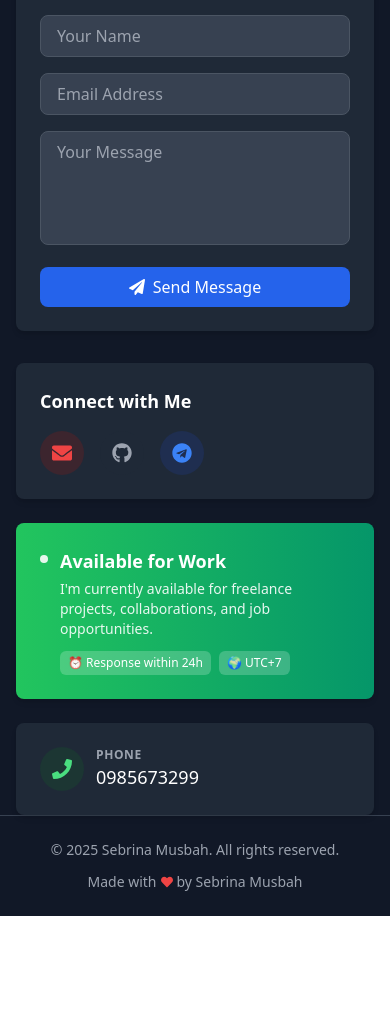
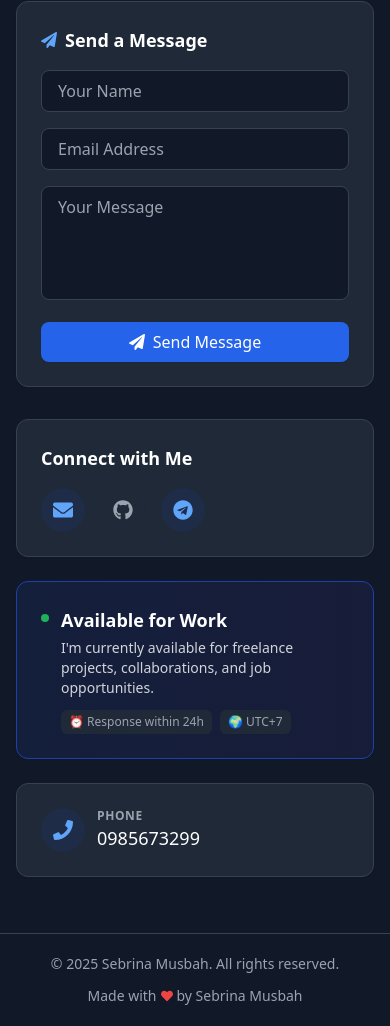
Before and after one commit to sebrinamusbah/sebrinamusbah.github.io, a React (Vite) app: page / in a window 390 px wide. Shown: the part 3499-4525 px from the top of the page. Before the commit the page ends 4415 px from the top, so only its background shows below. Built offline with nearby package versions, Linux system fonts and the light colour scheme.

Commit message:
contact and footer update

```diff
--- a/output.css
+++ b/output.css
@@ -716,6 +716,10 @@ body {
   height: 0.75rem;
 }
 
+.h-0\.5 {
+  height: 0.125rem;
+}
+
 .min-h-screen {
   min-height: 100vh;
 }
@@ -778,6 +782,10 @@ body {
 
 .max-w-lg {
   max-width: 32rem;
+}
+
+.max-w-6xl {
+  max-width: 72rem;
 }
 
 .flex-1 {
@@ -975,6 +983,16 @@ body {
   border-color: rgb(255 255 255 / var(--tw-border-opacity, 1));
 }
 
+.border-blue-100 {
+  --tw-border-opacity: 1;
+  border-color: rgb(219 234 254 / var(--tw-border-opacity, 1));
+}
+
+.border-gray-100 {
+  --tw-border-opacity: 1;
+  border-color: rgb(243 244 246 / var(--tw-border-opacity, 1));
+}
+
 .border-t-transparent {
   border-top-color: transparent;
 }
@@ -1035,6 +1053,26 @@ body {
 
 .bg-white\/90 {
   background-color: rgb(255 255 255 / 0.9);
+}
+
+.bg-gray-800 {
+  --tw-bg-opacity: 1;
+  background-color: rgb(31 41 55 / var(--tw-bg-opacity, 1));
+}
+
+.bg-gray-900 {
+  --tw-bg-opacity: 1;
+  background-color: rgb(17 24 39 / var(--tw-bg-opacity, 1));
+}
+
+.bg-green-500 {
+  --tw-bg-opacity: 1;
+  background-color: rgb(34 197 94 / var(--tw-bg-opacity, 1));
+}
+
+.bg-blue-500 {
+  --tw-bg-opacity: 1;
+  background-color: rgb(59 130 246 / var(--tw-bg-opacity, 1));
 }
 
 .bg-gradient-to-br {
@@ -1079,6 +1117,12 @@ body {
   --tw-gradient-stops: var(--tw-gradient-from), var(--tw-gradient-to);
 }
 
+.from-blue-50 {
+  --tw-gradient-from: #eff6ff var(--tw-gradient-from-position);
+  --tw-gradient-to: rgb(239 246 255 / 0) var(--tw-gradient-to-position);
+  --tw-gradient-stops: var(--tw-gradient-from), var(--tw-gradient-to);
+}
+
 .to-blue-50 {
   --tw-gradient-to: #eff6ff var(--tw-gradient-to-position);
 }
@@ -1097,6 +1141,10 @@ body {
 
 .to-gray-100 {
   --tw-gradient-to: #f3f4f6 var(--tw-gradient-to-position);
+}
+
+.to-indigo-50 {
+  --tw-gradient-to: #eef2ff var(--tw-gradient-to-position);
 }
 
 .bg-clip-text {
@@ -1200,6 +1248,11 @@ body {
   padding-bottom: 1.75rem;
 }
 
+.py-5 {
+  padding-top: 1.25rem;
+  padding-bottom: 1.25rem;
+}
+
 .pb-8 {
   padding-bottom: 2rem;
 }
@@ -1359,6 +1412,11 @@ body {
 .text-yellow-500 {
   --tw-text-opacity: 1;
   color: rgb(234 179 8 / var(--tw-text-opacity, 1));
+}
+
+.text-gray-300 {
+  --tw-text-opacity: 1;
+  color: rgb(209 213 219 / var(--tw-text-opacity, 1));
 }
 
 .opacity-0 {
@@ -1657,6 +1715,16 @@ body {
   background-color: rgb(249 250 251 / var(--tw-bg-opacity, 1));
 }
 
+.hover\:bg-gray-200:hover {
+  --tw-bg-opacity: 1;
+  background-color: rgb(229 231 235 / var(--tw-bg-opacity, 1));
+}
+
+.hover\:bg-gray-800:hover {
+  --tw-bg-opacity: 1;
+  background-color: rgb(31 41 55 / var(--tw-bg-opacity, 1));
+}
+
 .hover\:text-blue-600:hover {
   --tw-text-opacity: 1;
   color: rgb(37 99 235 / var(--tw-text-opacity, 1));
@@ -1716,6 +1784,16 @@ body {
   --tw-ring-color: rgb(59 130 246 / var(--tw-ring-opacity, 1));
 }
 
+.focus\:ring-gray-400:focus {
+  --tw-ring-opacity: 1;
+  --tw-ring-color: rgb(156 163 175 / var(--tw-ring-opacity, 1));
+}
+
+.focus\:ring-blue-400:focus {
+  --tw-ring-opacity: 1;
+  --tw-ring-color: rgb(96 165 250 / var(--tw-ring-opacity, 1));
+}
+
 .disabled\:opacity-50:disabled {
   opacity: 0.5;
 }
@@ -1759,6 +1837,11 @@ body {
   border-color: rgb(55 65 81 / var(--tw-border-opacity, 1));
 }
 
+.dark\:border-blue-800:is(.dark *) {
+  --tw-border-opacity: 1;
+  border-color: rgb(30 64 175 / var(--tw-border-opacity, 1));
+}
+
 .dark\:bg-blue-900\/30:is(.dark *) {
   background-color: rgb(30 58 138 / 0.3);
 }
@@ -1788,6 +1871,10 @@ body {
 
 .dark\:bg-red-900\/30:is(.dark *) {
   background-color: rgb(127 29 29 / 0.3);
+}
+
+.dark\:bg-blue-900\/20:is(.dark *) {
+  background-color: rgb(30 58 138 / 0.2);
 }
 
 .dark\:from-gray-900:is(.dark *) {
@@ -1796,10 +1883,20 @@ body {
   --tw-gradient-stops: var(--tw-gradient-from), var(--tw-gradient-to);
 }
 
+.dark\:from-blue-900\/20:is(.dark *) {
+  --tw-gradient-from: rgb(30 58 138 / 0.2) var(--tw-gradient-from-position);
+  --tw-gradient-to: rgb(30 58 138 / 0) var(--tw-gradient-to-position);
+  --tw-gradient-stops: var(--tw-gradient-from), var(--tw-gradient-to);
+}
+
 .dark\:to-gray-800:is(.dark *) {
   --tw-gradient-to: #1f2937 var(--tw-gradient-to-position);
 }
 
+.dark\:to-indigo-900\/20:is(.dark *) {
+  --tw-gradient-to: rgb(49 46 129 / 0.2) var(--tw-gradient-to-position);
+}
+
 .dark\:text-blue-400:is(.dark *) {
   --tw-text-opacity: 1;
   color: rgb(96 165 250 / var(--tw-text-opacity, 1));
@@ -1828,6 +1925,16 @@ body {
 .dark\:hover\:bg-gray-800:hover:is(.dark *) {
   --tw-bg-opacity: 1;
   background-color: rgb(31 41 55 / var(--tw-bg-opacity, 1));
+}
+
+.dark\:hover\:bg-gray-600:hover:is(.dark *) {
+  --tw-bg-opacity: 1;
+  background-color: rgb(75 85 99 / var(--tw-bg-opacity, 1));
+}
+
+.dark\:hover\:bg-gray-700:hover:is(.dark *) {
+  --tw-bg-opacity: 1;
+  background-color: rgb(55 65 81 / var(--tw-bg-opacity, 1));
 }
 
 .dark\:hover\:text-blue-400:hover:is(.dark *) {
@@ -1914,6 +2021,10 @@ body {
     grid-template-columns: repeat(4, minmax(0, 1fr));
   }
 
+  .lg\:grid-cols-2 {
+    grid-template-columns: repeat(2, minmax(0, 1fr));
+  }
+
   .lg\:flex-row {
     flex-direction: row;
   }
--- a/src/components/Contact.jsx
+++ b/src/components/Contact.jsx
@@ -20,22 +20,22 @@ function Contact() {
       icon: FaEnvelope,
       label: "Email",
       link: "mailto:sebrinamusbah811@gmail.com",
-      color: "text-red-500",
-      bgColor: "bg-red-100 dark:bg-red-900/30",
+      color: "text-blue-600 dark:text-blue-400",
+      bgColor: "bg-blue-50 dark:bg-blue-900/20",
     },
     {
       icon: FaGithub,
       label: "GitHub",
       link: "https://github.com/sebrinamusbah",
       color: "text-gray-700 dark:text-gray-400",
-      bgColor: "bg-gray-100 dark:bg-gray-800",
+      bgColor: "bg-gray-50 dark:bg-gray-800",
     },
     {
       icon: FaTelegram,
       label: "Telegram",
       link: "https://t.me/mzses",
-      color: "text-blue-500",
-      bgColor: "bg-blue-100 dark:bg-blue-900/30",
+      color: "text-blue-600 dark:text-blue-400",
+      bgColor: "bg-blue-50 dark:bg-blue-900/20",
     },
   ];
 
@@ -50,34 +50,33 @@ function Contact() {
     e.preventDefault();
     setIsSubmitting(true);
 
-    // Simulate form submission
     await new Promise((resolve) => setTimeout(resolve, 1500));
 
     console.log("Form submitted:", formData);
-    alert("✨ Thank you for your message!");
+    alert("Thank you for your message!");
     setFormData({ name: "", email: "", message: "" });
     setIsSubmitting(false);
   };
 
   return (
-    <section id="contact" className="py-13 bg-gray-50 dark:bg-gray-900">
-      <div className="max-w-4xl mx-auto px-4 sm:px-6 lg:px-8">
+    <section id="contact" className="py-14 bg-gray-50 dark:bg-gray-900">
+      <div className="max-w-6xl mx-auto px-4 sm:px-6 lg:px-8">
         {/* Header */}
         <div className="text-center mb-10">
           <h2 className="text-3xl font-bold text-gray-900 dark:text-white mb-2">
             Get In Touch
           </h2>
-          <div className="w-16 h-1 bg-blue-600 mx-auto rounded-full"></div>
+          <div className="w-16 h-0.5 bg-blue-500 mx-auto rounded-full"></div>
           <p className="text-gray-600 dark:text-gray-400 mt-4">
             Have a question or want to work together?
           </p>
         </div>
 
-        <div className="grid md:grid-cols-2 gap-8">
+        <div className="grid lg:grid-cols-2 gap-8">
           {/* Contact Form */}
-          <div className="bg-white dark:bg-gray-800 rounded-lg shadow-md p-6">
+          <div className="bg-white dark:bg-gray-800 rounded-xl shadow-sm border border-gray-100 dark:border-gray-700 p-6">
             <div className="flex items-center gap-2 mb-4">
-              <FaPaperPlane className="text-blue-600" />
+              <FaPaperPlane className="text-blue-600 dark:text-blue-400" />
               <h3 className="text-lg font-semibold text-gray-900 dark:text-white">
                 Send a Message
               </h3>
@@ -91,7 +90,7 @@ function Contact() {
                 onChange={handleInputChange}
                 placeholder="Your Name"
                 required
-                className="w-full px-4 py-2 rounded-lg border border-gray-300 dark:border-gray-600 bg-white dark:bg-gray-700 text-gray-900 dark:text-white focus:ring-2 focus:ring-blue-500 focus:border-transparent"
+                className="w-full px-4 py-2 rounded-lg border border-gray-200 dark:border-gray-700 bg-white dark:bg-gray-900 text-gray-900 dark:text-white focus:ring-2 focus:ring-blue-400 focus:border-transparent transition-all"
               />
               <input
                 type="email"
@@ -100,7 +99,7 @@ function Contact() {
                 onChange={handleInputChange}
                 placeholder="Email Address"
                 required
-                className="w-full px-4 py-2 rounded-lg border border-gray-300 dark:border-gray-600 bg-white dark:bg-gray-700 text-gray-900 dark:text-white focus:ring-2 focus:ring-blue-500 focus:border-transparent"
+                className="w-full px-4 py-2 rounded-lg border border-gray-200 dark:border-gray-700 bg-white dark:bg-gray-900 text-gray-900 dark:text-white focus:ring-2 focus:ring-blue-400 focus:border-transparent transition-all"
               />
               <textarea
                 name="message"
@@ -109,12 +108,12 @@ function Contact() {
                 rows="4"
                 placeholder="Your Message"
                 required
-                className="w-full px-4 py-2 rounded-lg border border-gray-300 dark:border-gray-600 bg-white dark:bg-gray-700 text-gray-900 dark:text-white focus:ring-2 focus:ring-blue-500 focus:border-transparent resize-none"
+                className="w-full px-4 py-2 rounded-lg border border-gray-200 dark:border-gray-700 bg-white dark:bg-gray-900 text-gray-900 dark:text-white focus:ring-2 focus:ring-blue-400 focus:border-transparent transition-all resize-none"
               ></textarea>
               <button
                 type="submit"
                 disabled={isSubmitting}
-                className="w-full py-2 px-4 bg-blue-600 text-white rounded-lg font-medium hover:bg-blue-700 transition-colors flex items-center justify-center gap-2 disabled:opacity-50"
+                className="w-full py-2 px-4 bg-blue-600 hover:bg-blue-700 text-white rounded-lg font-medium transition-colors flex items-center justify-center gap-2 disabled:opacity-50 shadow-sm"
               >
                 {isSubmitting ? (
                   <>
@@ -133,8 +132,8 @@ function Contact() {
 
           {/* Contact Info */}
           <div className="space-y-6">
-            {/* Social Links - Clickable Icons */}
-            <div className="bg-white dark:bg-gray-800 rounded-lg shadow-md p-6">
+            {/* Social Links */}
+            <div className="bg-white dark:bg-gray-800 rounded-xl shadow-sm border border-gray-100 dark:border-gray-700 p-6">
               <h3 className="text-lg font-semibold text-gray-900 dark:text-white mb-4">
                 Connect with Me
               </h3>
@@ -145,7 +144,7 @@ function Contact() {
                     href={social.link}
                     target="_blank"
                     rel="noopener noreferrer"
-                    className={`${social.bgColor} p-3 rounded-full hover:scale-110 transition-transform duration-200`}
+                    className={`${social.bgColor} p-3 rounded-full hover:scale-110 transition-transform duration-200 hover:shadow-md`}
                     title={social.label}
                   >
                     <social.icon className={`w-5 h-5 ${social.color}`} />
@@ -155,20 +154,22 @@ function Contact() {
             </div>
 
             {/* Availability Card */}
-            <div className="bg-gradient-to-r from-green-500 to-emerald-600 rounded-lg shadow-md p-6 text-white">
+            <div className="bg-gradient-to-r from-blue-50 to-indigo-50 dark:from-blue-900/20 dark:to-indigo-900/20 rounded-xl shadow-sm border border-blue-100 dark:border-blue-800 p-6">
               <div className="flex items-start gap-3">
-                <div className="w-2 h-2 mt-2 bg-white rounded-full animate-pulse"></div>
+                <div className="w-2 h-2 mt-2 bg-green-500 rounded-full animate-pulse"></div>
                 <div className="flex-1">
-                  <h4 className="font-semibold text-lg">Available for Work</h4>
-                  <p className="text-white/90 text-sm mt-1">
+                  <h4 className="font-semibold text-lg text-gray-900 dark:text-white">
+                    Available for Work
+                  </h4>
+                  <p className="text-gray-600 dark:text-gray-300 text-sm mt-1">
                     I'm currently available for freelance projects,
                     collaborations, and job opportunities.
                   </p>
                   <div className="mt-3 flex gap-2">
-                    <span className="inline-flex items-center px-2 py-1 bg-white/20 rounded-md text-xs">
+                    <span className="inline-flex items-center px-2 py-1 bg-white dark:bg-gray-800 rounded-md text-xs text-gray-600 dark:text-gray-400">
                       ⏰ Response within 24h
                     </span>
-                    <span className="inline-flex items-center px-2 py-1 bg-white/20 rounded-md text-xs">
+                    <span className="inline-flex items-center px-2 py-1 bg-white dark:bg-gray-800 rounded-md text-xs text-gray-600 dark:text-gray-400">
                       🌍 UTC+7
                     </span>
                   </div>
@@ -176,11 +177,11 @@ function Contact() {
               </div>
             </div>
 
-            {/* Phone Card - Just Number, No Connect Button */}
-            <div className="bg-white dark:bg-gray-800 rounded-lg shadow-md p-6">
+            {/* Phone Card */}
+            <div className="bg-white dark:bg-gray-800 rounded-xl shadow-sm border border-gray-100 dark:border-gray-700 p-6">
               <div className="flex items-center gap-3">
-                <div className="bg-green-100 dark:bg-green-900/30 p-3 rounded-full">
-                  <FaPhone className="text-green-600 dark:text-green-400 w-5 h-5" />
+                <div className="bg-blue-50 dark:bg-blue-900/20 p-3 rounded-full">
+                  <FaPhone className="text-blue-600 dark:text-blue-400 w-5 h-5" />
                 </div>
                 <div>
                   <p className="text-xs font-semibold text-gray-500 dark:text-gray-400 uppercase tracking-wider">
--- a/src/components/Footer.jsx
+++ b/src/components/Footer.jsx
@@ -6,7 +6,7 @@ function Footer() {
 
   return (
     <footer className="bg-white dark:bg-gray-900 border-t border-gray-200 dark:border-gray-700">
-      <div className="max-w-7xl mx-auto px-4 sm:px-6 lg:px-8 py-6">
+      <div className="max-w-7xl mx-auto px-4 sm:px-6 lg:px-8 py-5">
         <div className="flex flex-col md:flex-row justify-between items-center gap-3">
           <p className="text-gray-500 dark:text-gray-400 text-sm">
             © {currentYear} Sebrina Musbah. All rights reserved.
```
